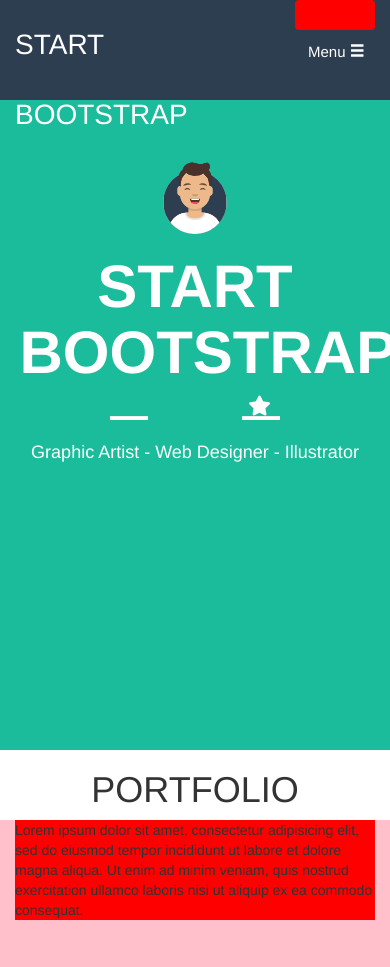
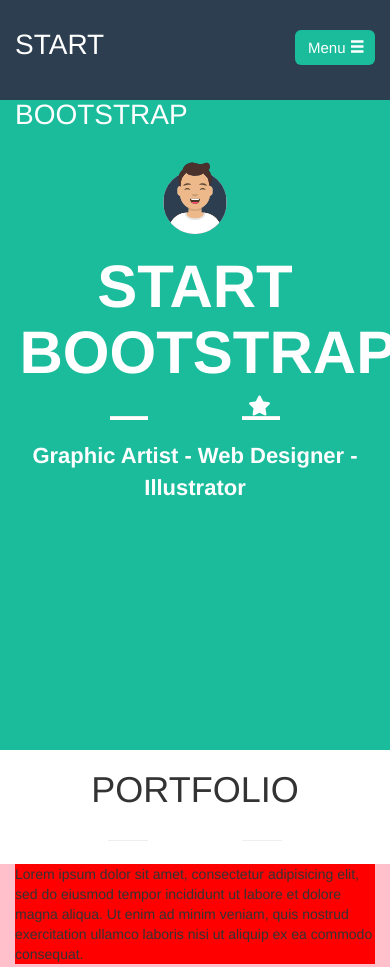
Before and after one commit to lucacarnaroli/html-css-bootstrap-freelancer, a plain HTML site: page index.html in a window 390 px wide. Shown: the top 967 px of the page. Drawn offline with nearby package versions, Linux system fonts and the light colour scheme.

Commit message:
bottone menu

```diff
--- a/css/style.css
+++ b/css/style.css
@@ -1,3 +1,5 @@
+/* header */
+
 /* header_top */
 .header_top {
   width: 100%;
@@ -6,9 +8,6 @@
 }
 .col_navbar {
   height: 100px;
-}
-.col_navbar.left {
-  background-color: #2C3E50;
 }
 .col_navbar.left h4 {
   line-height: 70px;
@@ -20,25 +19,29 @@
 }
 .list_nav li {
   display: inline-block;
-  line-height: 90px;
-  width: 100px;
+  margin-left: 60px;
+  font-weight: bold;
   font-size: 20px;
   color: #fff;
 }
 .list_nav li:hover {
   color: #1BBA9B;
 }
+.btn_green {
+  font-size: 15px;
+  color: #fff;
+}
+.buttom_menu {
+  display: inline-block;
+  background-color: #1BBC9C;
+  width:80px;
+  margin-top: 30px;
+  border-radius: 6px;
+}
 /* /header_top */
 
 /* jumbo */
-.btn_green {
-  background-color: red;
-  line-height: 90px;
-  font-size: 15px;
-  color: #fff;
-  width:80px;
-  height: 30px;
-}
+
 .jumbo {
   background-color: #1BBC9C;
   height: 650px;
@@ -77,10 +80,16 @@
 }
 .text_paragrafo {
   color: #fff;
-  font-size: 18px;
+  font-size: 22px;
+  font-weight: bold;
 }
 /* /jumbo */
 
+/* /header */
+
+ /* main */
+
+ /* sezione_portfolio */
 .width_30 {
   width: 100%;
   margin-bottom: 50px;
--- a/index.html
+++ b/index.html
@@ -19,7 +19,9 @@
          <h4>START BOOTSTRAP</h4>
        </div>
        <div class="col-xs-6 text-right">
-         <a href="#" class="btn btn_green hidden-lg ">Menu <span class="glyphicon glyphicon-menu-hamburger"></span> </a>
+        <div class="buttom_menu">
+         <a class="btn btn_green hidden-lg" href="#">Menu <span class="glyphicon glyphicon-menu-hamburger"></span></a>
+        </div>
          <ul class="list_nav visible-lg">
            <li>Portfolio</li>
            <li>Contact</li>
@@ -53,20 +55,25 @@
    </header>
 
 
-    <main>
-    <!-- prima sezione -->
+   <main>
+
+   <!-- sezione_portfolio -->
      <section class="sezione_portfolio">
       <div class="container">
        <div class="portfolio">
         <h1 class="text-center">PORTFOLIO</h1>
        </div>
-     <!-- <div class="linea_stella">
-       <div class="linea-s"></div>
-       <div>
-         icon
+       <div class="row">
+         <div class="col-xs-5">
+          <hr class="linea-hr_sx">
+         </div>
+         <div class="col-xs-2">
+          <i class="fas fa-star icon_star"></i>
+         </div>
+         <div class="col-xs-5">
+          <hr class="linea-hr_dx">
+         </div>
        </div>
-       <div class="linea-d"></div>
-     </div> -->
        <div class="row">
         <div class="col-xs-12 col-md-6 col-lg-4 box_portfolio">
          <div class="width_30">
@@ -102,6 +109,8 @@
        </div>
       </div>
      </section>
+
+
      <section class="sezione_about">
       <div class="container about_container">
         <h2 class="title_section">ABOUT</h2>
```
